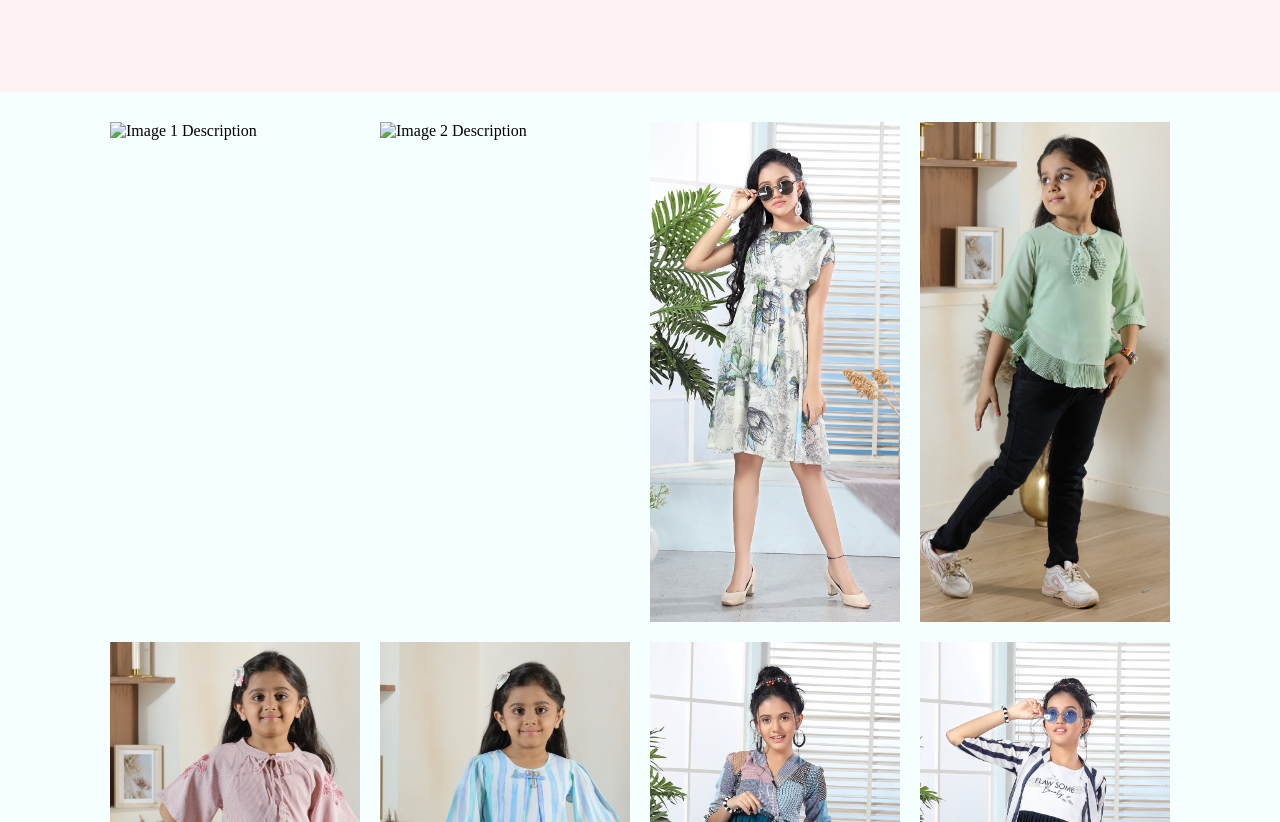
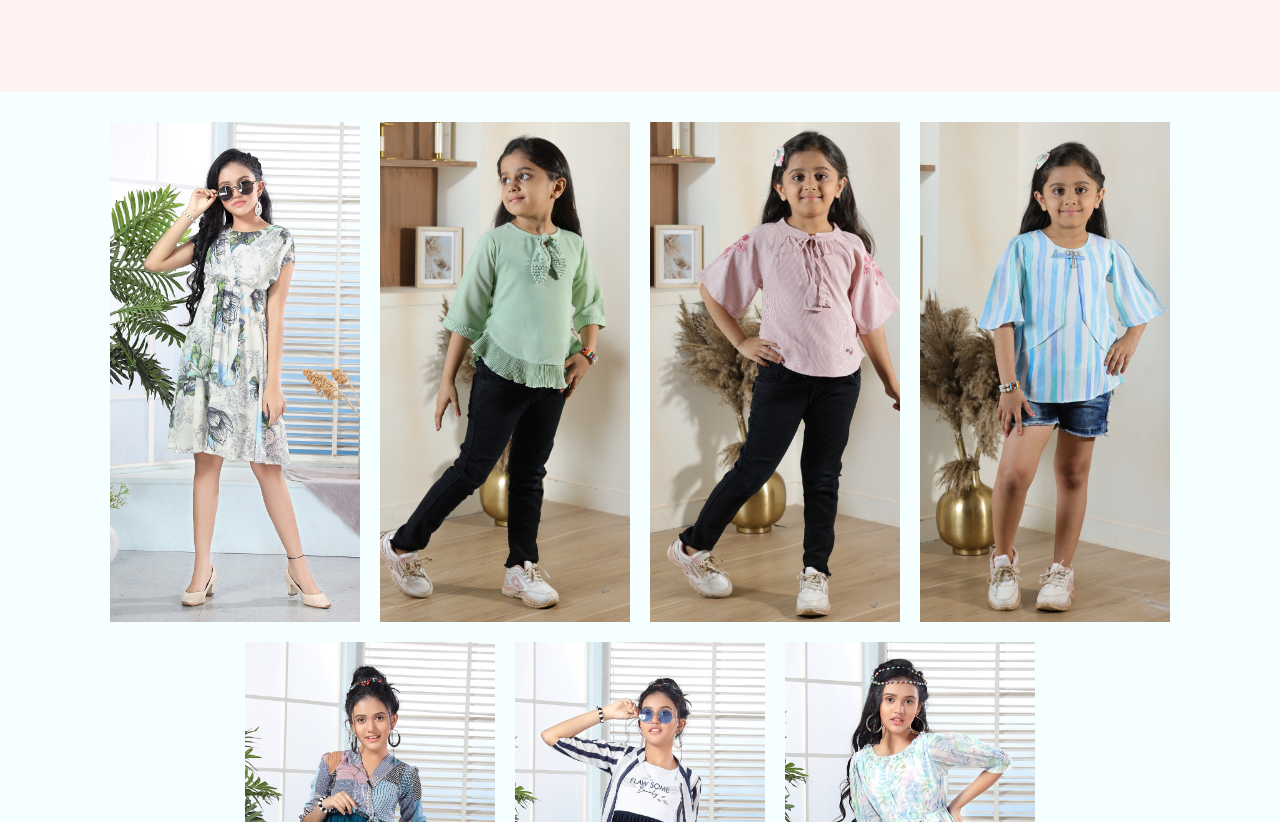
Before and after one commit to HarishTPrasad/StoryFashion, a plain HTML site: page index.html in a window 1280 px wide. Shown: the part 740-1562 px from the top of the page. Drawn offline with Linux system fonts and the light colour scheme.

Commit message:
bugs fixed

```diff
--- a/index.html
+++ b/index.html
@@ -54,12 +54,7 @@
 
       <div class="image-container">
 
-        <div class="image-item">
-          <img class="imgn" src="img1.jpg" alt="Image 1 Description">
-        </div>
-        <div class="image-item">
-        <img class="imgn" src="img2.jpg" alt="Image 2 Description">
-        </div>
+
         <div class="image-item">
           <img class="imgn" src="img3.jpg" alt="Image 2 Description">
           </div>
```
